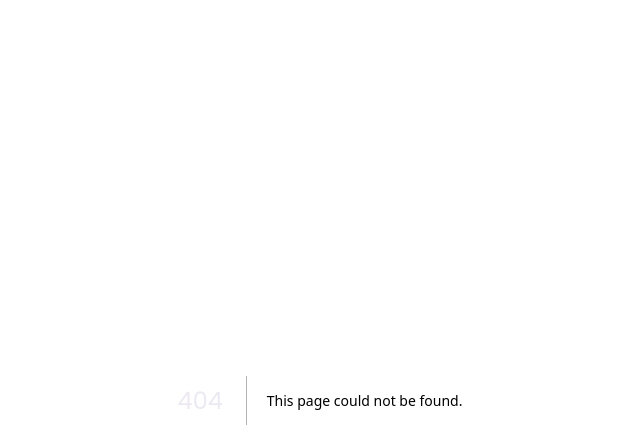
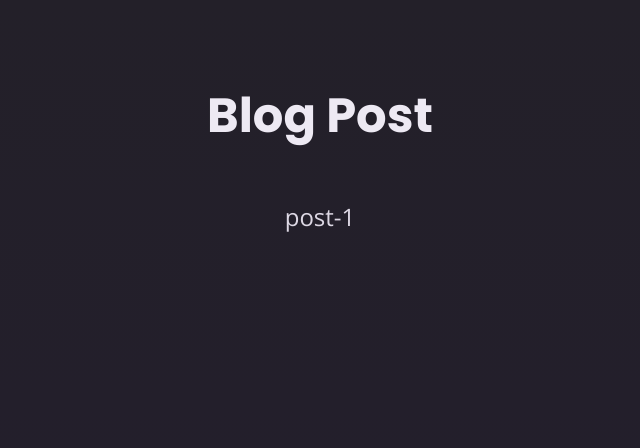
Before and after one commit to Sherry90/2026-next.js-study, a Next.js app: page /blog/post-1 in a window 1280 px wide. Before the commit this address had no page. Shown: the top 448 px of the page, without its empty margins (320-960 px from the left). Built offline with nearby package versions, Linux system fonts and the light colour scheme.

Commit message:
feat(blog): 동적 슬러그 라우트를 추가한다
게시글마다 고유한 URL을 제공하고 요청된 슬러그에 맞는 상세 화면을 렌더링한다.

```diff
--- /dev/null
+++ b/src/app/blog/[slug]/page.tsx
@@ -0,0 +1,14 @@
+type Props = {
+  params: Promise<{ slug: string }>;
+};
+
+export default async function BlogPostPage({ params }: Props) {
+  const { slug } = await params;
+
+  return (
+    <main>
+      <h1>Blog Post</h1>
+      <p>{slug}</p>
+    </main>
+  );
+}
```
